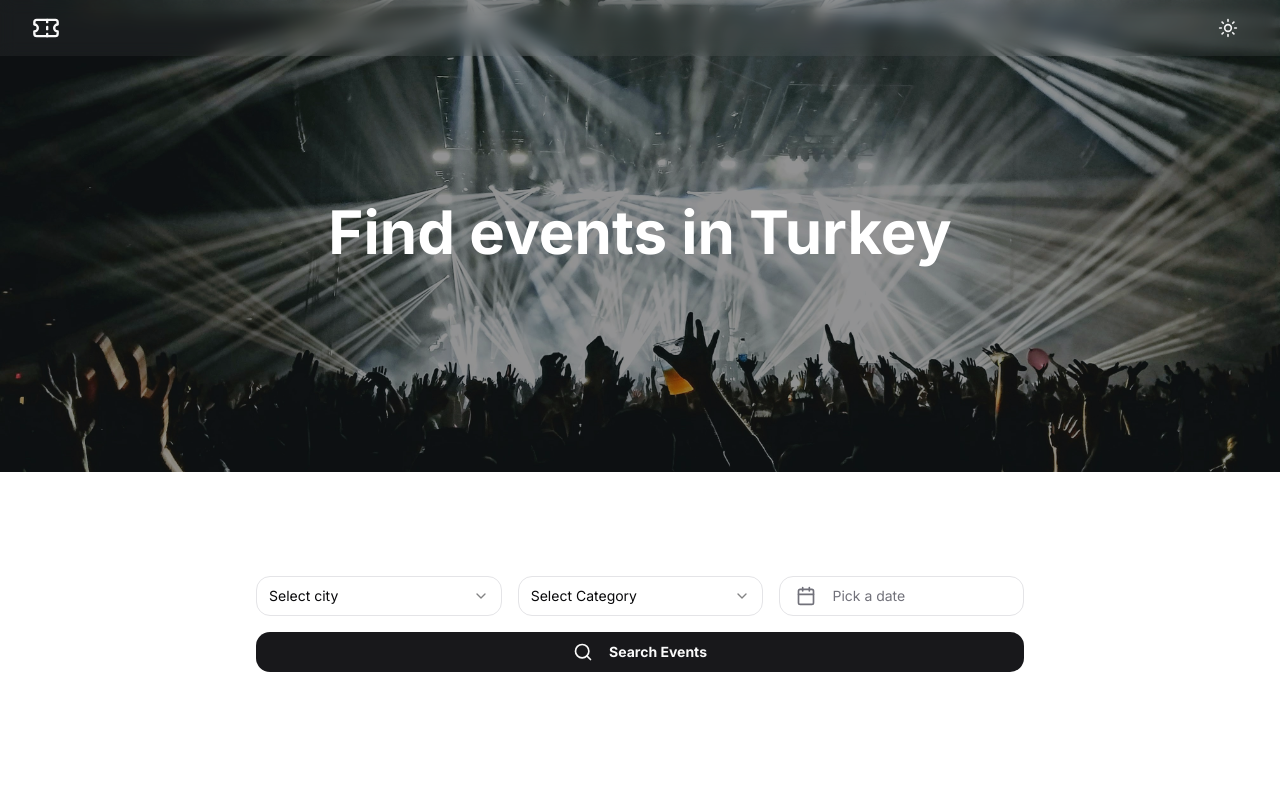
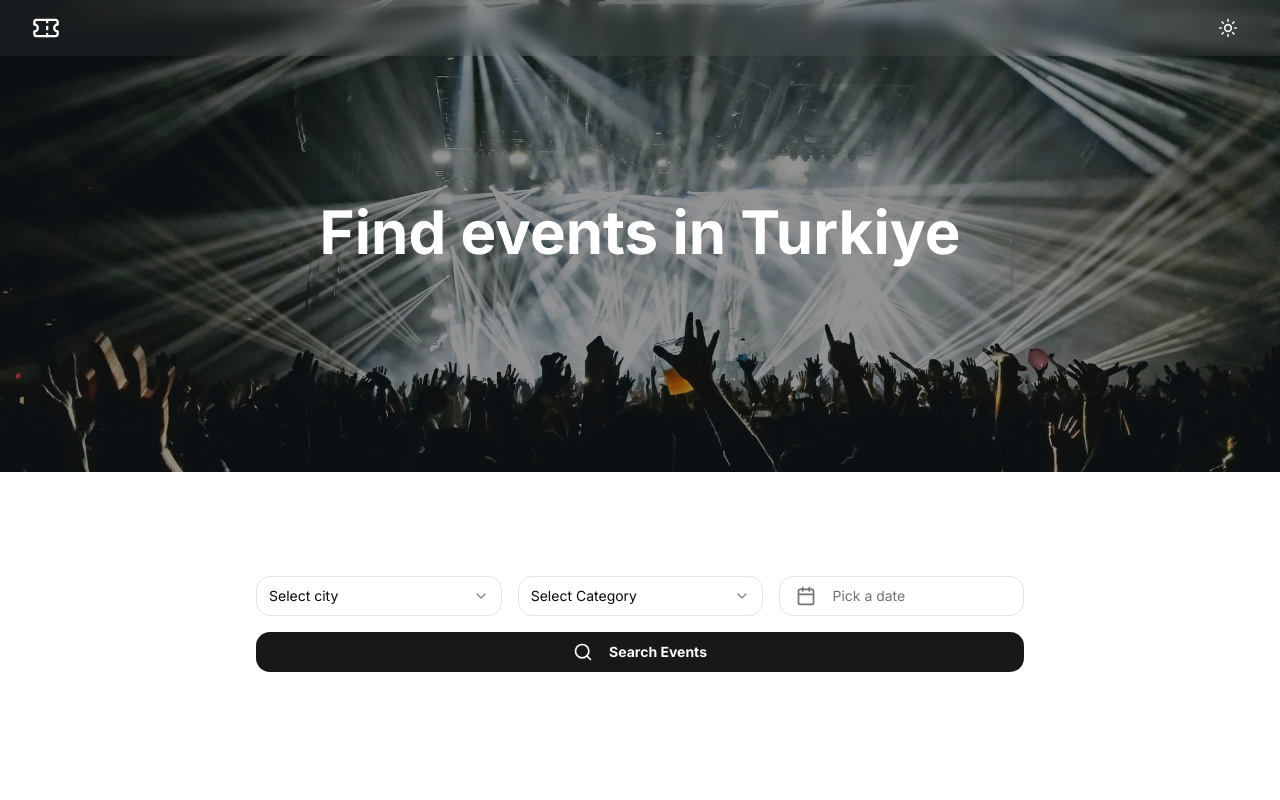
Before and after one commit to violrend/event-finder, a Next.js app: page / in a window 1280 px wide. Shown: the top 800 px of the page. Built offline with nearby package versions, Linux system fonts and the light colour scheme.

Commit message:
update heading

```diff
--- a/app/events/page.tsx
+++ b/app/events/page.tsx
@@ -11,7 +11,8 @@ export default async function EventsPage({
   searchParams: SearchParamsType;
 }) {
   const { city, category } = await searchParams;
-  const catLabel = categories.find((cat) => cat.value === category)?.label || '';
+  const catLabel =
+    categories.find((cat) => cat.value === category)?.label || '';
 
   const cities = getCities();
 
@@ -20,7 +21,7 @@ export default async function EventsPage({
       <section className='fixed -mt-14 top-0 left-0 right-0 h-60 md:h-48 z-10'>
         <Image
           src='/hero-background.jpg'
-          alt='Events in Turkey'
+          alt='Events in Turkiye'
           fill
           sizes='100vw'
           quality={75}
@@ -35,7 +36,7 @@ export default async function EventsPage({
             ? `Events in ${city}`
             : catLabel
             ? `Events in ${catLabel}`
-            : 'Events in Turkey'}
+            : 'Events in Turkiye'}
         </h1>
       </section>
       <div className='relative z-0 mt-32 md:mt-20'>
--- a/app/page.tsx
+++ b/app/page.tsx
@@ -1,27 +1,27 @@
-import { SearchForm } from "@/components/search-form";
-import Image from "next/image";
+import { SearchForm } from '@/components/search-form';
+import Image from 'next/image';
 
 export default function Home() {
   return (
-    <main className="min-h-[90dvh] flex flex-col">
-      <section className="relative top-[-4rem] z-10 h-[60vh] flex items-center justify-center">
+    <main className='min-h-[90dvh] flex flex-col'>
+      <section className='relative top-[-4rem] z-10 h-[60vh] flex items-center justify-center'>
         <Image
-          src="/hero-background.jpg"
-          alt="Events in Turkey"
+          src='/hero-background.jpg'
+          alt='Events in Turkiye'
           fill
-          sizes="100vw"
+          sizes='100vw'
           quality={75}
           priority={true}
-          className="object-cover"
+          className='object-cover'
         />
-        <div className="absolute inset-0 bg-black/40" />
-        <h1 className="relative z-10 lg:text-6xl font-bold text-white text-center">
-          Find events in Turkey
+        <div className='absolute inset-0 bg-black/40' />
+        <h1 className='relative z-10 lg:text-6xl font-bold text-white text-center'>
+          Find events in Turkiye
         </h1>
       </section>
-      <section className="container flex-grow mt-[-4rem] flex items-center justify-center p-4 md:p-8">
+      <section className='container flex-grow mt-[-4rem] flex items-center justify-center p-4 md:p-8'>
         <SearchForm />
       </section>
     </main>
-  )
+  );
 }
```
